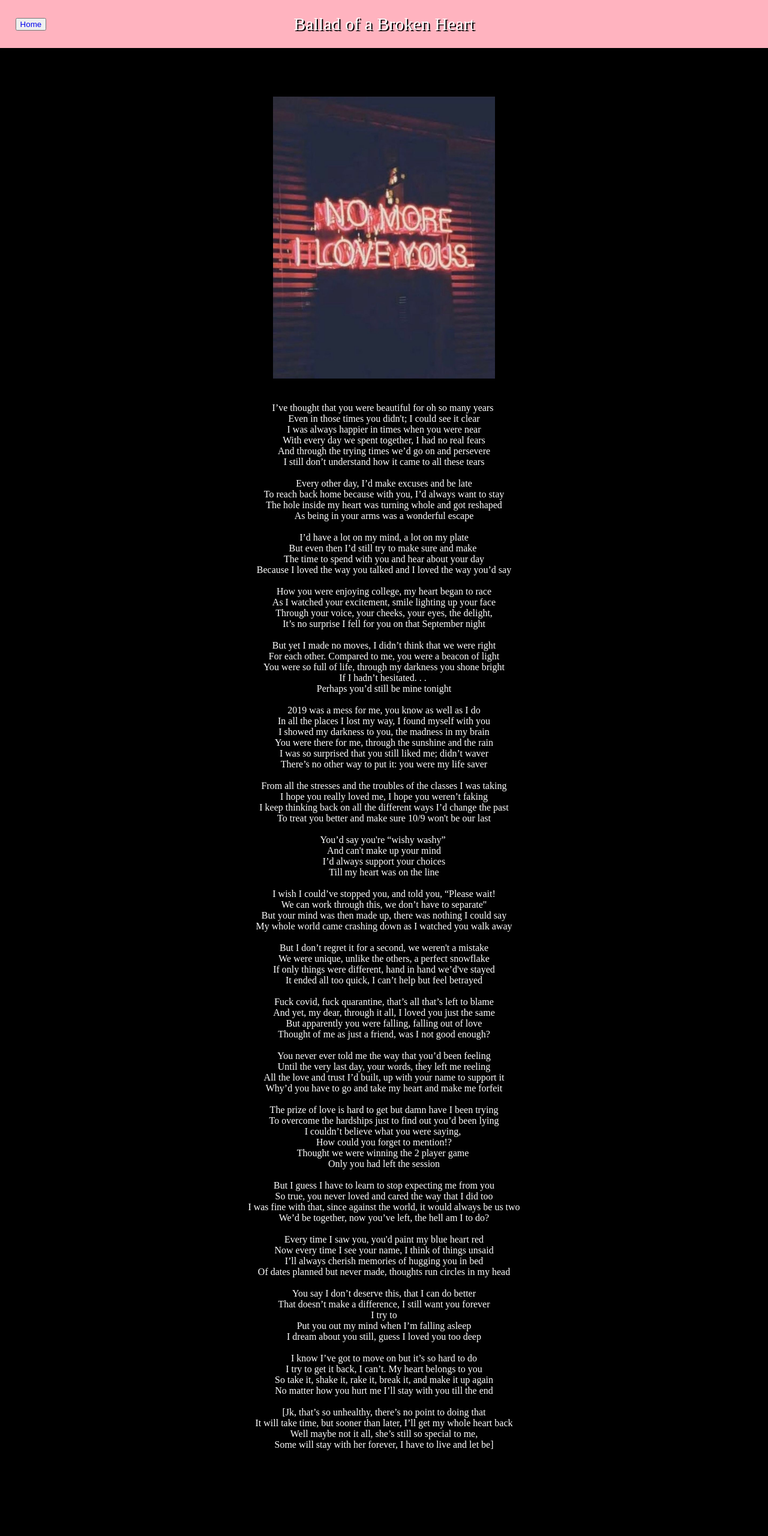
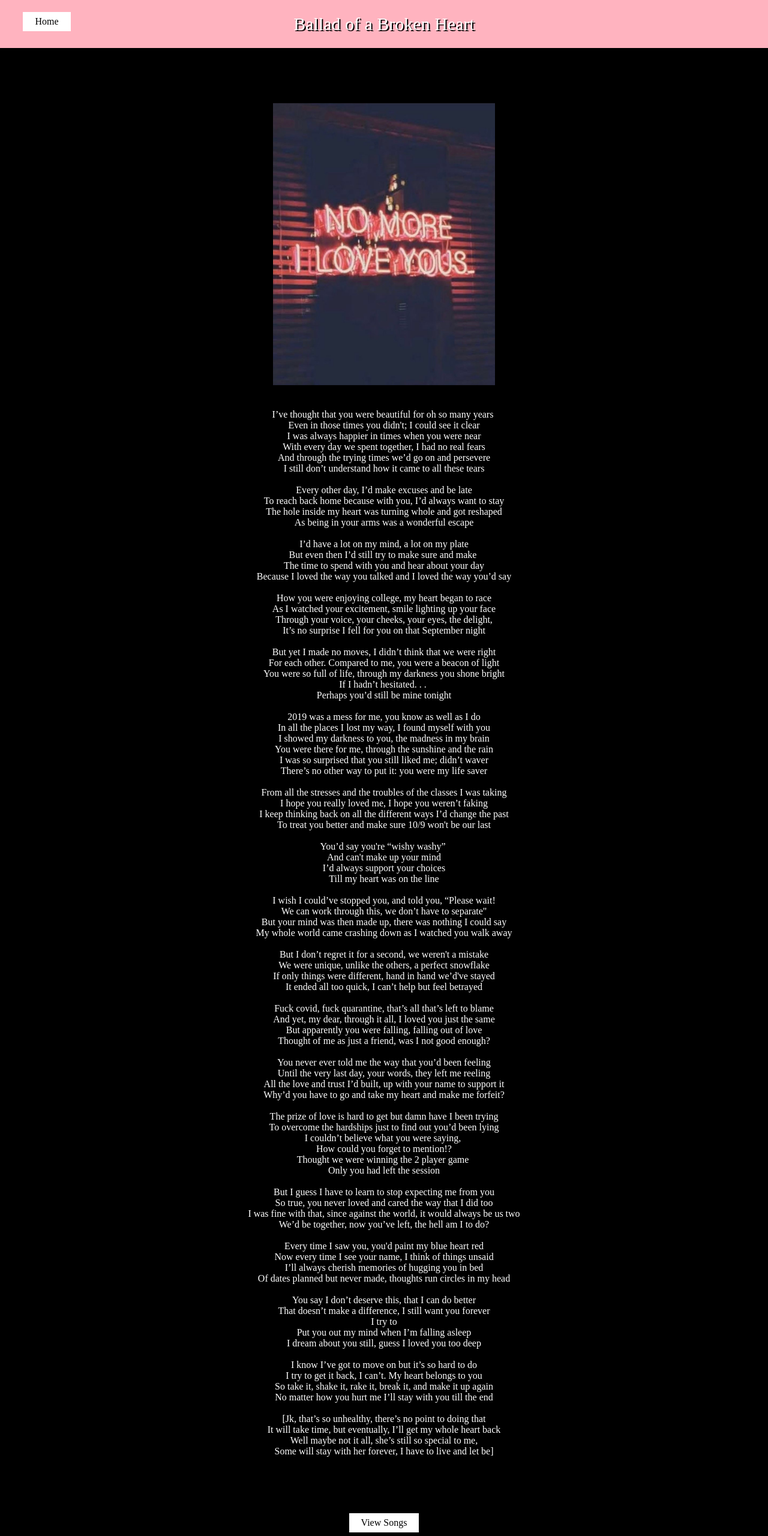
Before and after one commit to hapless-romantic/hapless.romantic, a plain HTML site: page poem1.html in a window 1280 px wide. Shown: the top 2560 px of the page at 60% size. Drawn offline with Linux system fonts and the light colour scheme.

Commit message:
fixed Home and Songs styling

```diff
--- a/poem1.html
+++ b/poem1.html
@@ -10,12 +10,12 @@
 </head>
 <body>
   <!-- Change Title -->
-  <header class="title" title="Click to view original post">
-    <a href="https://www.instagram.com/p/CHEMksBHcMXzIhKozcnQMDEhCvv5JcvC2P_50c0/" target="_blank">Ballad of a Broken Heart</a>
+  <header class="title">
+    <a title="Click to view original post" href="https://www.instagram.com/p/CHEMksBHcMXzIhKozcnQMDEhCvv5JcvC2P_50c0/" target="_blank">Ballad of a Broken Heart</a>
   </header>
 
   <button class="home">
-    <a href="index.html">Home</a>
+    <a href="index.html"> Home</a>
   </button>
 
 
@@ -105,7 +105,7 @@ Thought of me as just a friend, was I not good enough?
 You never ever told me the way that you’d been feeling
 Until the very last day, your words, they left me reeling
 All the love and trust I’d built, up with your name to support it
-Why’d you have to go and take my heart and make me forfeit
+Why’d you have to go and take my heart and make me forfeit?
 
 The prize of love is hard to get but damn have I been trying
 To overcome the hardships just to find out you’d been lying
@@ -136,7 +136,7 @@ So take it, shake it, rake it, break it, and make it up again
 No matter how you hurt me I’ll stay with you till the end
 
 [Jk, that’s so unhealthy, there’s no point to doing that
-It will take time, but sooner than later, I’ll get my whole heart back
+It will take time, but eventually, I’ll get my whole heart back
 Well maybe not it all, she’s still so special to me,
 Some will stay with her forever, I have to live and let be]
   </pre>
@@ -152,7 +152,7 @@ Some will stay with her forever, I have to live and let be]
 
 
   <footer>
-    <a href="index.html" class="previous">&laquo; Previous</a>
+    <a href="index.html" class="previous">&laquo; Home</a>
     <a href="poem2.html" class="next">Next &raquo;</a>
   </footer>
 </body>
--- a/poemstyles.css
+++ b/poemstyles.css
@@ -15,13 +15,23 @@
 
 .home {
   position: relative;
-  top: -50px;
-  color: white;
-  text-decoration: none;
-  margin-left: 2%;
+  top: -60px;
+  background-color: white;
+  margin-left: 3%;
+  display: inline-block;
+  border: none;
+  text-align: center;
+  font-size: 16px;
+  font-family: 'Times New Roman', Times, serif;
+  padding: 7px 0px;
 }
 .home a {
   text-decoration: none;
+  padding: 8px 20px;
+  color: black;
+  cursor: pointer;
+  position: relative;
+  transition: 0.2s;
 }
 
 body {
@@ -83,7 +93,7 @@ body {
 pre {
   color: white;
   text-align: center;
-  margin-bottom: 100px;
+  /* margin-bottom: 100px;  */
   font-family: 'Times New Roman', Times, serif;
 }
 
@@ -96,10 +106,17 @@ pre {
   text-align: center;
   position: relative;
   top: 60px;
-
+  background-color: white;
+  border: none;
+  font-size: 16px;
+  font-family: 'Times New Roman', Times, serif;
+  padding: 7px 0px;
 }
 .songs a {
   text-decoration: none;
+  padding: 8px 20px;
+  color: black;
+  cursor: pointer;
 }
 
 .warning {
@@ -121,7 +138,7 @@ pre {
   padding: 8px 16px;
 }
 
-a:hover:not(.title a, .home a, .songs a) {
+a:hover:not(.title a, .songs a) {
   background-color: black;
   color: white;
 }
--- a/poststyles.css
+++ b/poststyles.css
@@ -15,14 +15,26 @@
 
 .home {
   position: relative;
-  top: -50px;
-  color: white;
+  top: -60px;
+  background-color: white;
   text-decoration: none;
-  margin-left: 2%;
+  margin-left: 3%;
+  display: inline-block;
+  border: none;
+  text-align: center;
+  font-size: 16px;
+  font-family: 'Times New Roman', Times, serif;
+  padding: 7px 0px;
 }
 .home a {
   text-decoration: none;
+  padding: 8px 20px;
+  color: black;
+  cursor: pointer;
+  position: relative;
+  transition: 0.2s;
 }
+
 
 body {
   margin: 0;
@@ -79,12 +91,11 @@ body {
   margin-bottom: 100px;
 }
 
-
 pre {
   color: white;
   display: inline-block;
   text-align: left;
-  margin-bottom: 100px;
+  /* margin-bottom: 100px;  */
   font-family: 'Times New Roman', Times, serif;
 }
 pre a {
@@ -100,11 +111,18 @@ pre a {
   width: fit-content;
   text-align: center;
   position: relative;
-  top: 70px;
-
+  top: 60px;
+  background-color: white;
+  border: none;
+  font-size: 16px;
+  font-family: 'Times New Roman', Times, serif;
+  padding: 7px 0px;
 }
 .songs a {
   text-decoration: none;
+  padding: 8px 20px;
+  color: black;
+  cursor: pointer;
 }
 
 .warning {
@@ -126,7 +144,7 @@ pre a {
   padding: 8px 16px;
 }
 
-a:hover:not(.title a, .home a, .songs a) {
+a:hover:not(.title a, .songs a) {
   background-color: black;
   color: white;
 }
```
Also changed, not shown: poem10.html (+2 -2 lines), poem11.html (+2 -2 lines), poem12.html (+3 -3 lines), poem2.html (+2 -2 lines), poem3.html (+2 -2 lines), poem4.html (+2 -2 lines), poem5.html (+2 -2 lines), poem6.html (+2 -2 lines), poem7.html (+2 -2 lines), poem8.html (+2 -2 lines), poem9.html (+2 -2 lines), practice.html (+4 -3 lines), notes.txt.
